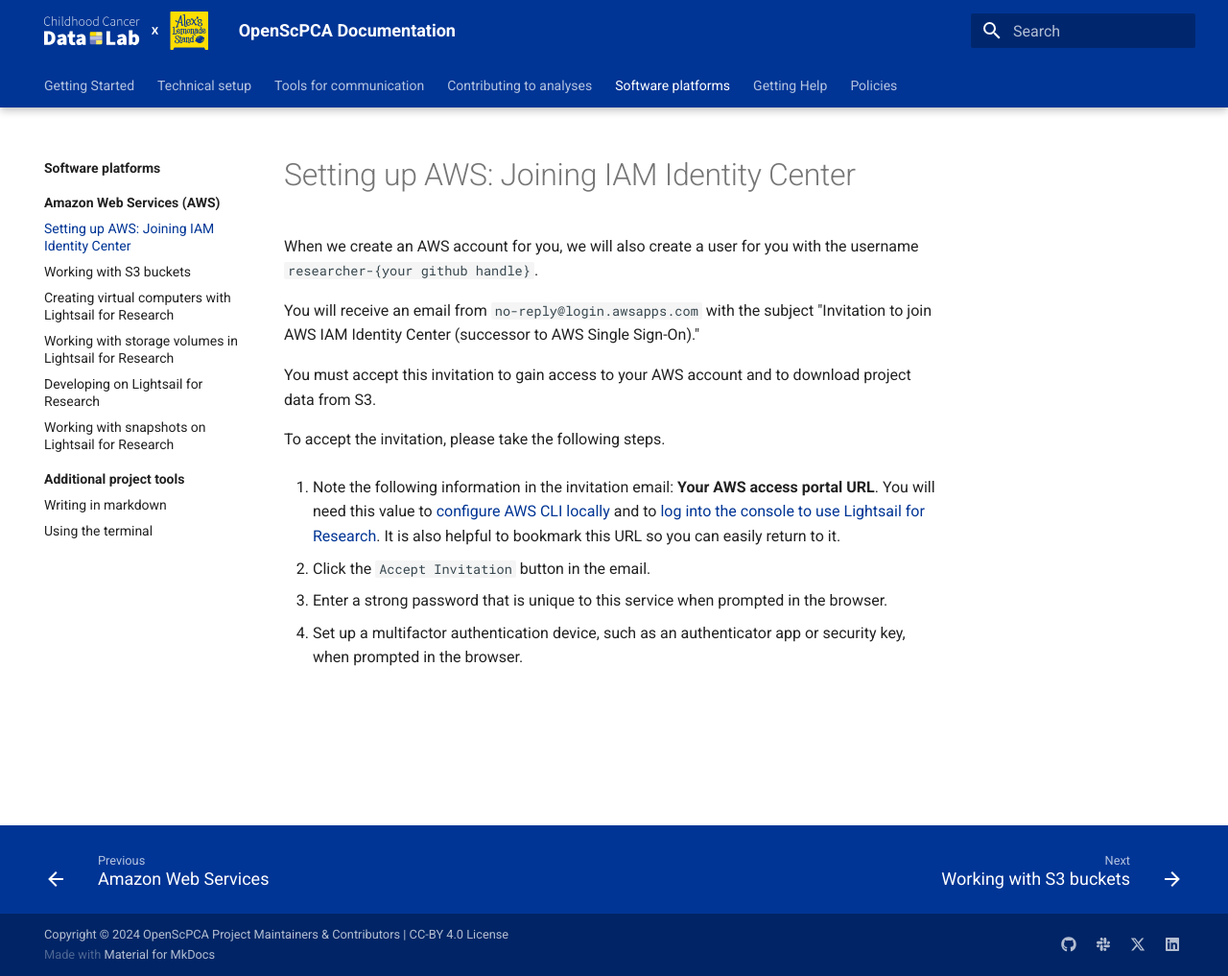
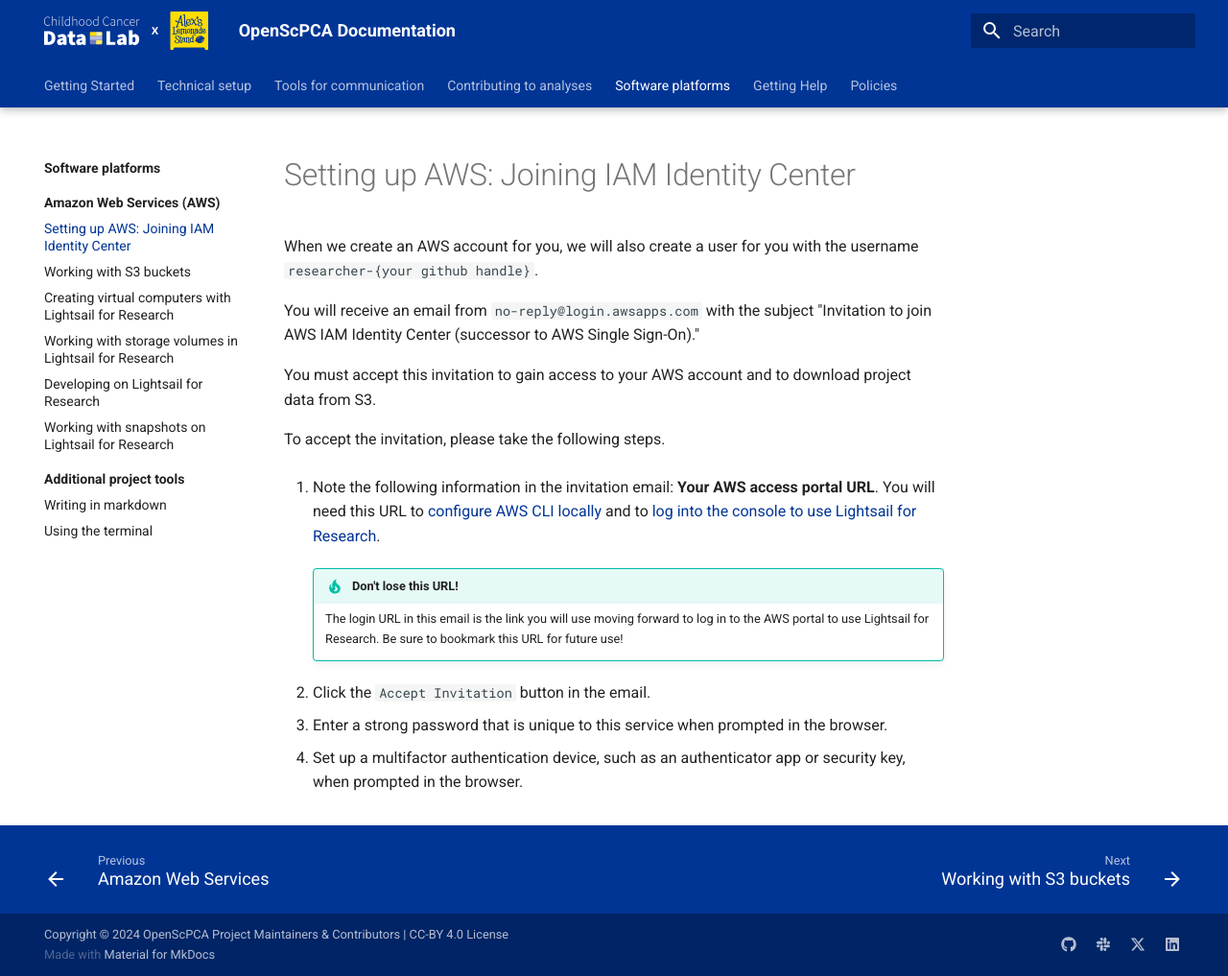
Before and after one commit to AlexsLemonade/OpenScPCA-analysis, an MkDocs documentation site: the page built from docs/software-platforms/aws/joining-aws.md, in a window 1280 px wide and 1017 px high. Shown: the whole window at 96% size. Built offline with MkDocs 1.6.1 and Material for MkDocs 9.7.7, drawn with Linux system fonts in a browser that asks for light colours.

Commit message:
numbering and save that url

```diff
--- a/docs/software-platforms/aws/joining-aws.md
+++ b/docs/software-platforms/aws/joining-aws.md
@@ -9,11 +9,14 @@
 To accept the invitation, please take the following steps.
 
 1. Note the following information in the invitation email: **Your AWS access portal URL**.
-   You will need this value to [configure AWS CLI locally](../../technical-setup/environment-setup/configure-aws-cli.md) and to [log into the console to use Lightsail for Research](./creating-vcs.md#how-to-create-a-virtual-computer).
-   It is also helpful to bookmark this URL so you can easily return to it.
+   You will need this URL to [configure AWS CLI locally](../../technical-setup/environment-setup/configure-aws-cli.md) and to [log into the console to use Lightsail for Research](./creating-vcs.md#how-to-create-a-virtual-computer).
 
-2. Click the `Accept Invitation` button in the email.
+    !!! tip "Don't lose this URL!"
+        The login URL in this email is the link you will use moving forward to log in to the AWS portal to use Lightsail for Research.
+        Be sure to bookmark this URL for future use!
 
-3. Enter a strong password that is unique to this service when prompted in the browser.
+1. Click the `Accept Invitation` button in the email.
 
-4. Set up a multifactor authentication device, such as an authenticator app or security key, when prompted in the browser.
+1. Enter a strong password that is unique to this service when prompted in the browser.
+
+1. Set up a multifactor authentication device, such as an authenticator app or security key, when prompted in the browser.
```
